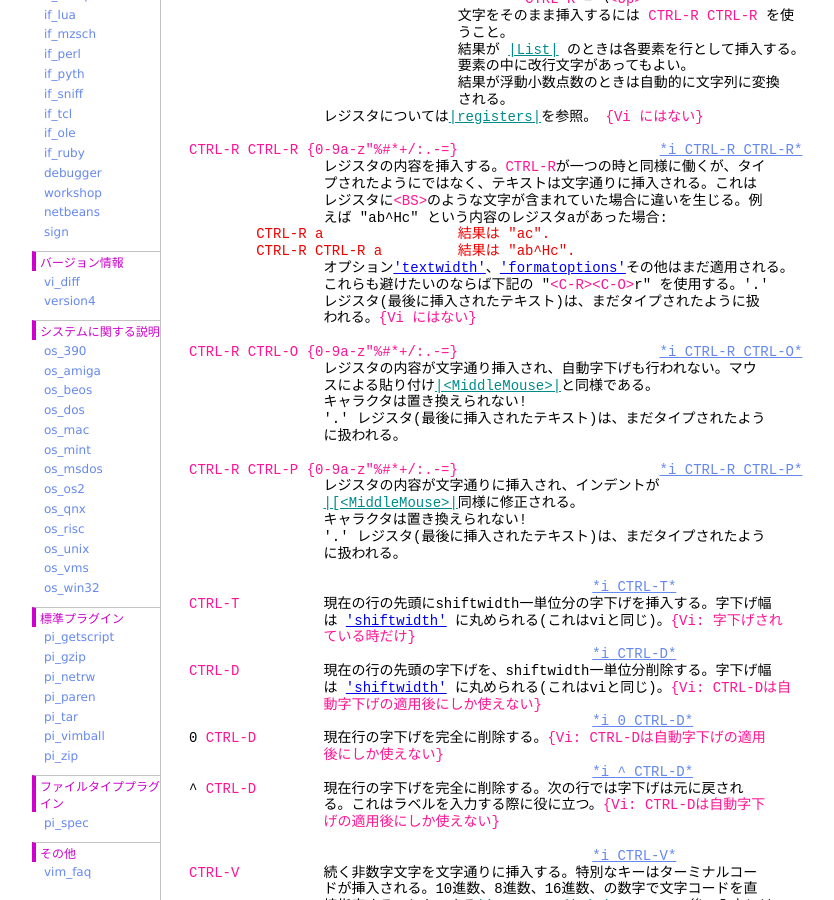
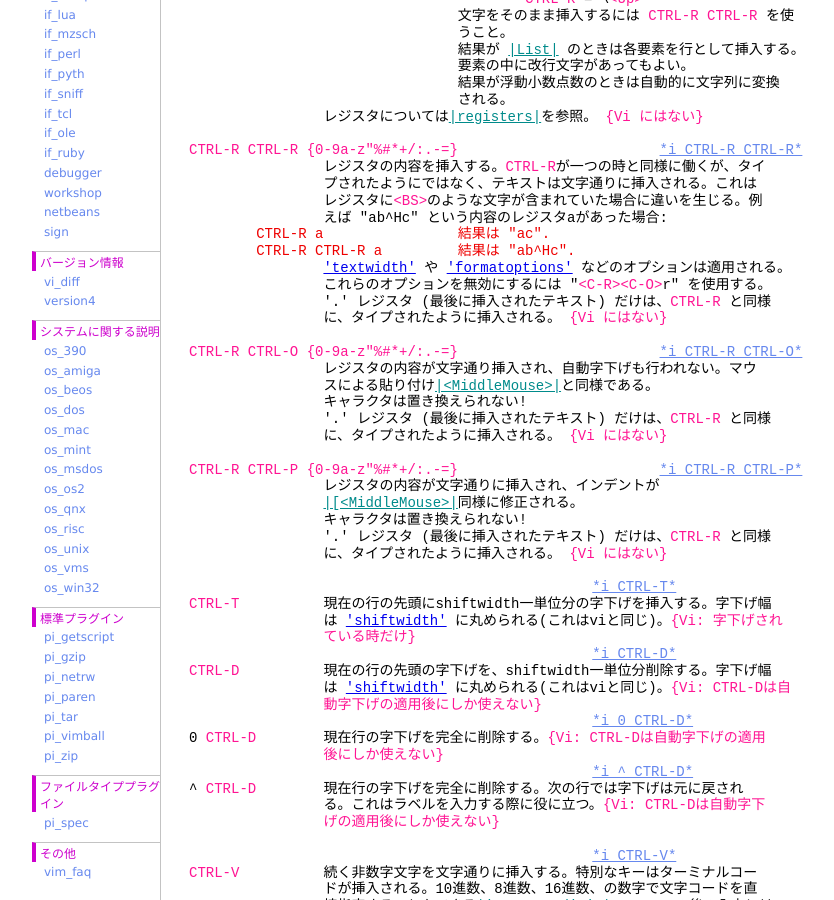
Before and after one commit to vim-jp/vimdoc-ja, a Jekyll site: the page built from insert.html, in a window 1280 px wide and 900 px high, scrolled down 2345 px. Shown: the whole window, without its empty margins (208-1042 px from the left). Built offline with Jekyll 4.4.1, drawn with Linux system fonts in a browser that asks for light colours; nearby versions of some CDN libraries; Markdown is read by kramdown in place of the engine named in the settings; comment, search, counter and statistics services are not loaded.

Commit message:
update html

```diff
--- a/insert.html
+++ b/insert.html
@@ -145,24 +145,24 @@ ON/OFFと切り替えられてしまうのをどう避けるかを知るには&n
 &nbsp;&nbsp;&nbsp;&nbsp;&nbsp;&nbsp;&nbsp;&nbsp;&nbsp;&nbsp;&nbsp;&nbsp;&nbsp;&nbsp;&nbsp;&nbsp;えば &quot;ab^Hc&quot; という内容のレジスタaがあった場合:<br>
 <div class="helpExample">&nbsp;&nbsp;&nbsp;&nbsp;&nbsp;&nbsp;&nbsp;&nbsp;CTRL-R a&nbsp;&nbsp;&nbsp;&nbsp;&nbsp;&nbsp;&nbsp;&nbsp;&nbsp;&nbsp;&nbsp;&nbsp;&nbsp;&nbsp;&nbsp;&nbsp;結果は &quot;ac&quot;.<br>
 &nbsp;&nbsp;&nbsp;&nbsp;&nbsp;&nbsp;&nbsp;&nbsp;CTRL-R CTRL-R a&nbsp;&nbsp;&nbsp;&nbsp;&nbsp;&nbsp;&nbsp;&nbsp; 結果は &quot;ab^Hc&quot;.</div>
-&nbsp;&nbsp;&nbsp;&nbsp;&nbsp;&nbsp;&nbsp;&nbsp;&nbsp;&nbsp;&nbsp;&nbsp;&nbsp;&nbsp;&nbsp; オプション<a class="Type" href="options.html#'textwidth'">'textwidth'</a>、<a class="Type" href="options.html#'formatoptions'">'formatoptions'</a>その他はまだ適用される。<br>
-&nbsp;&nbsp;&nbsp;&nbsp;&nbsp;&nbsp;&nbsp;&nbsp;&nbsp;&nbsp;&nbsp;&nbsp;&nbsp;&nbsp;&nbsp;&nbsp;これらも避けたいのならば下記の &quot;<span class="Special">&lt;C-R&gt;&lt;C-O&gt;</span>r&quot; を使用する。'.'<br>
-&nbsp;&nbsp;&nbsp;&nbsp;&nbsp;&nbsp;&nbsp;&nbsp;&nbsp;&nbsp;&nbsp;&nbsp;&nbsp;&nbsp;&nbsp;&nbsp;レジスタ(最後に挿入されたテキスト)は、まだタイプされたように扱<br>
-&nbsp;&nbsp;&nbsp;&nbsp;&nbsp;&nbsp;&nbsp;&nbsp;&nbsp;&nbsp;&nbsp;&nbsp;&nbsp;&nbsp;&nbsp;&nbsp;われる。<span class="Special">{Vi にはない}</span><br>
+&nbsp;&nbsp;&nbsp;&nbsp;&nbsp;&nbsp;&nbsp;&nbsp;&nbsp;&nbsp;&nbsp;&nbsp;&nbsp;&nbsp;&nbsp;&nbsp;<a class="Type" href="options.html#'textwidth'">'textwidth'</a>&nbsp;や&nbsp;<a class="Type" href="options.html#'formatoptions'">'formatoptions'</a>&nbsp;などのオプションは適用される。<br>
+&nbsp;&nbsp;&nbsp;&nbsp;&nbsp;&nbsp;&nbsp;&nbsp;&nbsp;&nbsp;&nbsp;&nbsp;&nbsp;&nbsp;&nbsp;&nbsp;これらのオプションを無効にするには &quot;<span class="Special">&lt;C-R&gt;&lt;C-O&gt;</span>r&quot; を使用する。<br>
+&nbsp;&nbsp;&nbsp;&nbsp;&nbsp;&nbsp;&nbsp;&nbsp;&nbsp;&nbsp;&nbsp;&nbsp;&nbsp;&nbsp;&nbsp;&nbsp;'.' レジスタ (最後に挿入されたテキスト) だけは、<span class="Special">CTRL-R</span>&nbsp;と同様<br>
+&nbsp;&nbsp;&nbsp;&nbsp;&nbsp;&nbsp;&nbsp;&nbsp;&nbsp;&nbsp;&nbsp;&nbsp;&nbsp;&nbsp;&nbsp;&nbsp;に、タイプされたように挿入される。&nbsp;<span class="Special">{Vi にはない}</span><br>
 <br>
 <span class="Special">CTRL-R</span>&nbsp;<span class="Special">CTRL-O</span>&nbsp;<span class="Special">{0-9a-z&quot;%#*+/:.-=}</span>&nbsp;&nbsp;&nbsp;&nbsp;&nbsp;&nbsp;&nbsp;&nbsp;&nbsp;&nbsp;&nbsp;&nbsp;&nbsp;&nbsp;&nbsp;&nbsp;&nbsp;&nbsp;&nbsp;&nbsp;&nbsp;&nbsp;&nbsp;&nbsp;<a class="Constant" href="insert.html#i_CTRL-R_CTRL-O" name="i_CTRL-R_CTRL-O">*i_CTRL-R_CTRL-O*</a><br>
 &nbsp;&nbsp;&nbsp;&nbsp;&nbsp;&nbsp;&nbsp;&nbsp;&nbsp;&nbsp;&nbsp;&nbsp;&nbsp;&nbsp;&nbsp;&nbsp;レジスタの内容が文字通り挿入され、自動字下げも行われない。マウ<br>
 &nbsp;&nbsp;&nbsp;&nbsp;&nbsp;&nbsp;&nbsp;&nbsp;&nbsp;&nbsp;&nbsp;&nbsp;&nbsp;&nbsp;&nbsp;&nbsp;スによる貼り付け<a class="Identifier" href="change.html#<MiddleMouse>">|&lt;MiddleMouse&gt;|</a>と同様である。<br>
 &nbsp;&nbsp;&nbsp;&nbsp;&nbsp;&nbsp;&nbsp;&nbsp;&nbsp;&nbsp;&nbsp;&nbsp;&nbsp;&nbsp;&nbsp;&nbsp;キャラクタは置き換えられない!<br>
-&nbsp;&nbsp;&nbsp;&nbsp;&nbsp;&nbsp;&nbsp;&nbsp;&nbsp;&nbsp;&nbsp;&nbsp;&nbsp;&nbsp;&nbsp;&nbsp;'.' レジスタ(最後に挿入されたテキスト)は、まだタイプされたよう<br>
-&nbsp;&nbsp;&nbsp;&nbsp;&nbsp;&nbsp;&nbsp;&nbsp;&nbsp;&nbsp;&nbsp;&nbsp;&nbsp;&nbsp;&nbsp;&nbsp;に扱われる。<br>
+&nbsp;&nbsp;&nbsp;&nbsp;&nbsp;&nbsp;&nbsp;&nbsp;&nbsp;&nbsp;&nbsp;&nbsp;&nbsp;&nbsp;&nbsp;&nbsp;'.' レジスタ (最後に挿入されたテキスト) だけは、<span class="Special">CTRL-R</span>&nbsp;と同様<br>
+&nbsp;&nbsp;&nbsp;&nbsp;&nbsp;&nbsp;&nbsp;&nbsp;&nbsp;&nbsp;&nbsp;&nbsp;&nbsp;&nbsp;&nbsp;&nbsp;に、タイプされたように挿入される。&nbsp;<span class="Special">{Vi にはない}</span><br>
 <br>
 <span class="Special">CTRL-R</span>&nbsp;<span class="Special">CTRL-P</span>&nbsp;<span class="Special">{0-9a-z&quot;%#*+/:.-=}</span>&nbsp;&nbsp;&nbsp;&nbsp;&nbsp;&nbsp;&nbsp;&nbsp;&nbsp;&nbsp;&nbsp;&nbsp;&nbsp;&nbsp;&nbsp;&nbsp;&nbsp;&nbsp;&nbsp;&nbsp;&nbsp;&nbsp;&nbsp;&nbsp;<a class="Constant" href="insert.html#i_CTRL-R_CTRL-P" name="i_CTRL-R_CTRL-P">*i_CTRL-R_CTRL-P*</a><br>
 &nbsp;&nbsp;&nbsp;&nbsp;&nbsp;&nbsp;&nbsp;&nbsp;&nbsp;&nbsp;&nbsp;&nbsp;&nbsp;&nbsp;&nbsp;&nbsp;レジスタの内容が文字通りに挿入され、インデントが<br>
 &nbsp;&nbsp;&nbsp;&nbsp;&nbsp;&nbsp;&nbsp;&nbsp;&nbsp;&nbsp;&nbsp;&nbsp;&nbsp;&nbsp;&nbsp;&nbsp;<a class="Identifier" href="change.html#[<MiddleMouse>">|[&lt;MiddleMouse&gt;|</a>同様に修正される。<br>
 &nbsp;&nbsp;&nbsp;&nbsp;&nbsp;&nbsp;&nbsp;&nbsp;&nbsp;&nbsp;&nbsp;&nbsp;&nbsp;&nbsp;&nbsp;&nbsp;キャラクタは置き換えられない!<br>
-&nbsp;&nbsp;&nbsp;&nbsp;&nbsp;&nbsp;&nbsp;&nbsp;&nbsp;&nbsp;&nbsp;&nbsp;&nbsp;&nbsp;&nbsp;&nbsp;'.' レジスタ(最後に挿入されたテキスト)は、まだタイプされたよう<br>
-&nbsp;&nbsp;&nbsp;&nbsp;&nbsp;&nbsp;&nbsp;&nbsp;&nbsp;&nbsp;&nbsp;&nbsp;&nbsp;&nbsp;&nbsp;&nbsp;に扱われる。<br>
+&nbsp;&nbsp;&nbsp;&nbsp;&nbsp;&nbsp;&nbsp;&nbsp;&nbsp;&nbsp;&nbsp;&nbsp;&nbsp;&nbsp;&nbsp;&nbsp;'.' レジスタ (最後に挿入されたテキスト) だけは、<span class="Special">CTRL-R</span>&nbsp;と同様<br>
+&nbsp;&nbsp;&nbsp;&nbsp;&nbsp;&nbsp;&nbsp;&nbsp;&nbsp;&nbsp;&nbsp;&nbsp;&nbsp;&nbsp;&nbsp;&nbsp;に、タイプされたように挿入される。&nbsp;<span class="Special">{Vi にはない}</span><br>
 <br>
 &nbsp;&nbsp;&nbsp;&nbsp;&nbsp;&nbsp;&nbsp;&nbsp;&nbsp;&nbsp;&nbsp;&nbsp;&nbsp;&nbsp;&nbsp;&nbsp;&nbsp;&nbsp;&nbsp;&nbsp;&nbsp;&nbsp;&nbsp;&nbsp;&nbsp;&nbsp;&nbsp;&nbsp;&nbsp;&nbsp;&nbsp;&nbsp;&nbsp;&nbsp;&nbsp;&nbsp;&nbsp;&nbsp;&nbsp;&nbsp;&nbsp;&nbsp;&nbsp;&nbsp;&nbsp;&nbsp;&nbsp;&nbsp;<a class="Constant" href="insert.html#i_CTRL-T" name="i_CTRL-T">*i_CTRL-T*</a><br>
 <span class="Special">CTRL-T</span>&nbsp;&nbsp;&nbsp;&nbsp;&nbsp;&nbsp;&nbsp;&nbsp;&nbsp;&nbsp;現在の行の先頭にshiftwidth一単位分の字下げを挿入する。字下げ幅<br>
```
